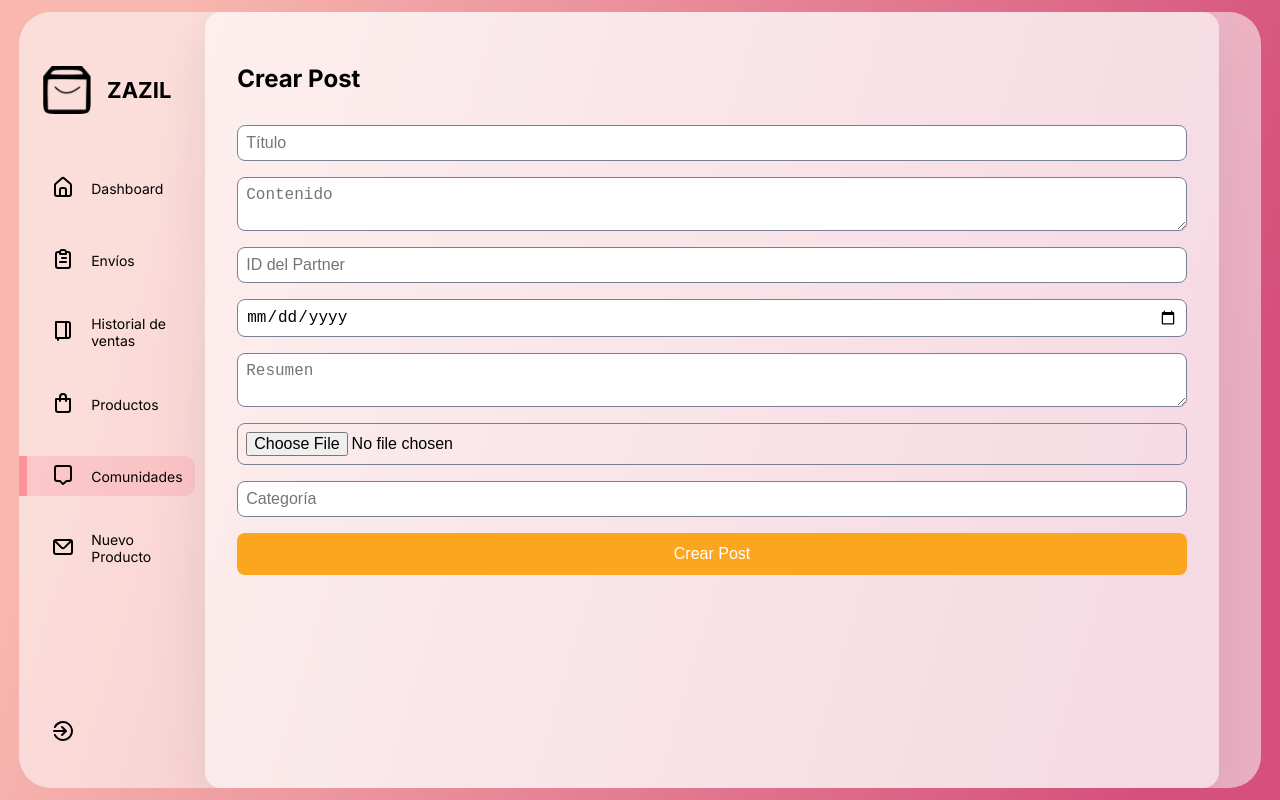
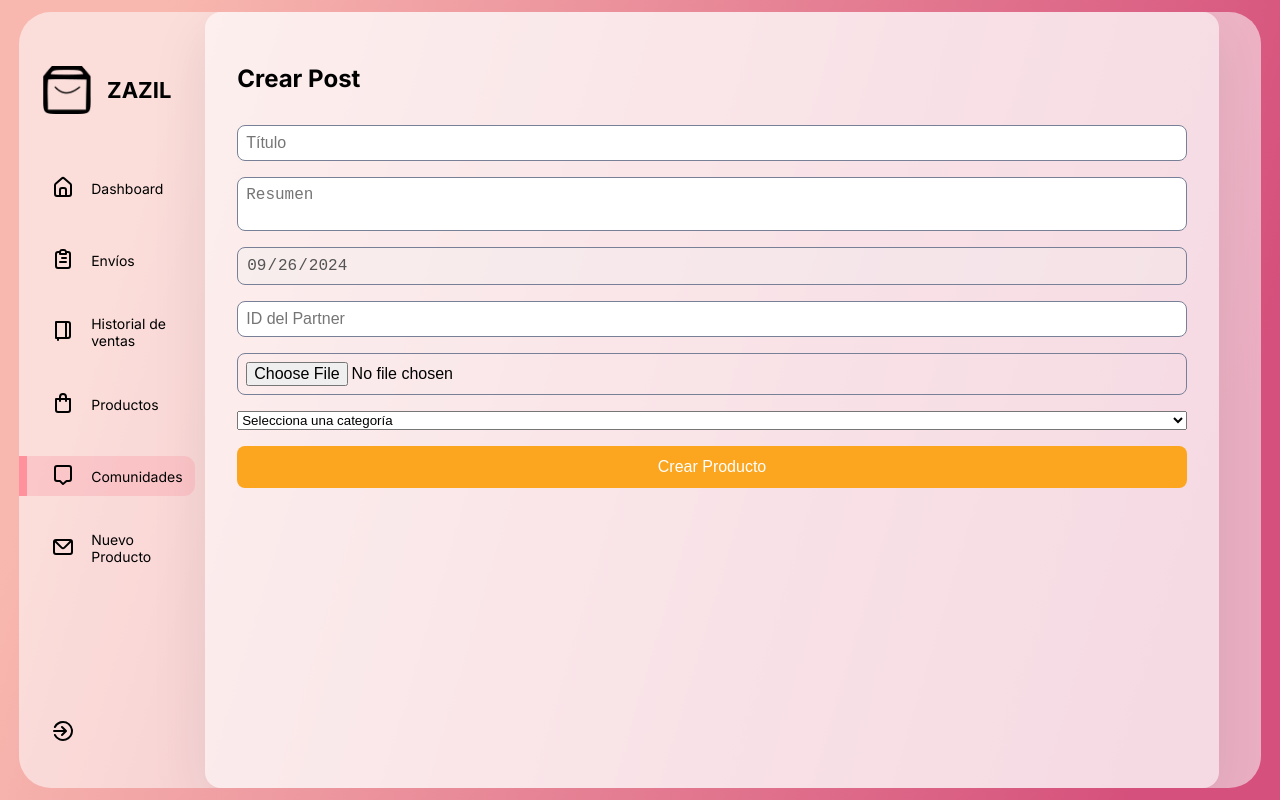
Before and after one commit to Sebastian-Espinoza-25/Reto-TC2007B.401-Equipo-6-Web, a React (Create React App) app: page /appcomunidades in a window 1280 px wide. Built offline with nearby package versions, Linux system fonts and the light colour scheme.

Commit message:
correción de errores pequeños en forms

```diff
--- a/src/components/PostForm/PostForm.jsx
+++ b/src/components/PostForm/PostForm.jsx
@@ -1,22 +1,29 @@
-import React, { useState } from 'react';
-import './PostForm.css';
+import React, { useState, useEffect } from "react";
+import "./PostForm.css";
 
 const PostForm = () => {
   const [formData, setFormData] = useState({
-    title: '',
-    content: '',
-    partner_id: '',
-    date: '',
-    summary: '',
+    title: "",
+    summary: "",
+    date: "",
+    category: "",
+    partner_id: "",
     file_path: null,
-    category: ''
   });
+
+  useEffect(() => {
+    const today = new Date().toISOString().split("T")[0];
+    setFormData((prevFormData) => ({
+      ...prevFormData,
+      date: today,
+    }));
+  }, []);
 
   const handleChange = (e) => {
     const { name, value, files } = e.target;
     setFormData({
       ...formData,
-      [name]: files ? files[0] : value
+      [name]: files ? files[0] : value,
     });
   };
 
@@ -28,18 +35,18 @@ const PostForm = () => {
     }
 
     try {
-        const response = await fetch('http://localhost:3000/api/posts', {
-        method: 'POST',
+      const response = await fetch("http://localhost:3000/api/posts", {
+        method: "POST",
         body: postData,
       });
       if (response.ok) {
-        alert('Producto creado exitosamente');
+        alert("Post creado exitosamente");
       } else {
-          alert('Error al crear el producto');
+        alert("Error al crear el post");
       }
     } catch (error) {
-        console.error('Error:', error);
-        console.error('Error al crear el post:', error);
+      console.error("Error:", error);
+      console.error("Error al crear el post:", error);
     }
   };
 
@@ -55,11 +62,21 @@ const PostForm = () => {
         required
       />
       <textarea
-        name="content"
-        placeholder="Contenido"
-        value={formData.content}
+        name="summary"
+        placeholder="Resumen"
+        value={formData.summary}
         onChange={handleChange}
         required
+        style={{ resize: "none" }}
+      />
+      <input
+        type="date"
+        name="date"
+        placeholder="Fecha"
+        value={formData.date}
+        onChange={handleChange}
+        required
+        disabled
       />
       <input
         type="text"
@@ -69,36 +86,20 @@ const PostForm = () => {
         onChange={handleChange}
         required
       />
-      <input
-        type="date"
-        name="date"
-        placeholder="Fecha"
-        value={formData.date}
-        onChange={handleChange}
-        required
-      />
-      <textarea
-        name="summary"
-        placeholder="Resumen"
-        value={formData.summary}
-        onChange={handleChange}
-        required
-      />
-      <input
-        type="file"
-        name="file_path"
-        onChange={handleChange}
-        required
-      />
-      <input
-        type="text"
+      <input type="file" name="file_path" onChange={handleChange} required />
+      <select
         name="category"
-        placeholder="Categoría"
         value={formData.category}
         onChange={handleChange}
         required
-      />
-      <button type="submit">Crear Post</button>
+      >
+        <option value="">Selecciona una categoría</option>
+        <option value="salud">Salud</option>
+        <option value="inspirate">Inspirate</option>
+        <option value="bienestar">Bienestar</option>
+        <option value="eco">Eco</option>
+      </select>
+      <button type="submit">Crear Producto</button>
     </form>
   );
 };
--- a/src/components/ProductForm/ProductForm.jsx
+++ b/src/components/ProductForm/ProductForm.jsx
@@ -1,23 +1,23 @@
-import React, { useState } from 'react';
-import './ProductForm.css';
+import React, { useState } from "react";
+import "./ProductForm.css";
 
 const ProductForm = () => {
   const [formData, setFormData] = useState({
-    sku: '',
-    name: '',
-    price: '',
-    description: '',
-    dimensions_width: '',
-    dimensions_height: '',
+    sku: "",
+    name: "",
+    price: "",
+    description: "",
+    dimensions_width: "",
+    dimensions_height: "",
     image_path: null,
-    category: ''
+    category: "",
   });
 
   const handleChange = (e) => {
     const { name, value, files } = e.target;
     setFormData({
       ...formData,
-      [name]: files ? files[0] : value
+      [name]: files ? files[0] : value,
     });
   };
 
@@ -25,61 +25,114 @@ const ProductForm = () => {
     const { name, value } = e.target;
     setFormData({
       ...formData,
-      [name]: value
+      [name]: value,
     });
   };
 
   const handleSubmit = async (e) => {
     e.preventDefault();
     if (formData.price < 0) {
-      alert('El precio no puede ser un valor negativo.');
+      alert("El precio no puede ser un valor negativo.");
       return;
     }
     const dimensions = `${formData.dimensions_width} x ${formData.dimensions_height} cm`;
     const dataToSend = new FormData();
-    dataToSend.append('sku', formData.sku);
-    dataToSend.append('name', formData.name);
-    dataToSend.append('price', formData.price);
-    dataToSend.append('description', formData.description);
-    dataToSend.append('dimensions', dimensions);
-    dataToSend.append('image_path', formData.image_path);
-    dataToSend.append('category', formData.category);
-    dataToSend.append('rating', 0);
+    dataToSend.append("sku", formData.sku);
+    dataToSend.append("name", formData.name);
+    dataToSend.append("price", formData.price);
+    dataToSend.append("description", formData.description);
+    dataToSend.append("dimensions", dimensions);
+    dataToSend.append("image_path", formData.image_path);
+    dataToSend.append("category", formData.category);
+    dataToSend.append("rating", 0);
 
     try {
-      const response = await fetch('http://localhost:3000/api/products', {
-        method: 'POST',
-        body: dataToSend
+      const response = await fetch("http://localhost:3000/api/products", {
+        method: "POST",
+        body: dataToSend,
       });
       if (response.ok) {
-        alert('Producto creado exitosamente');
+        alert("Producto creado exitosamente");
       } else {
-        alert('Error al crear el producto');
+        alert("Error al crear el producto");
       }
     } catch (error) {
-      console.error('Error:', error);
-      alert('Error al crear el producto');
+      console.error("Error:", error);
+      alert("Error al crear el producto");
     }
   };
 
   return (
-    <form className="product-form" onSubmit={handleSubmit} encType="multipart/form-data">
+    <form
+      className="product-form"
+      onSubmit={handleSubmit}
+      encType="multipart/form-data"
+    >
       <h2>Crear Producto</h2>
-      <input type="text" name="sku" placeholder="SKU" value={formData.sku} onChange={handleChange} required />
-      <input type="text" name="name" placeholder="Nombre" value={formData.name} onChange={handleChange} required />
-      <input type="number" name="price" placeholder="Precio" value={formData.price} onChange={handleChange} required />
-      <textarea name="description" placeholder="Descripción" value={formData.description} onChange={handleChange} required style={{ resize: 'none' }} />
+      <input
+        type="text"
+        name="sku"
+        placeholder="SKU"
+        value={formData.sku}
+        onChange={handleChange}
+        required
+      />
+      <input
+        type="text"
+        name="name"
+        placeholder="Nombre"
+        value={formData.name}
+        onChange={handleChange}
+        required
+      />
+      <input
+        type="number"
+        name="price"
+        placeholder="Precio"
+        value={formData.price}
+        onChange={handleChange}
+        required
+      />
+      <textarea
+        name="description"
+        placeholder="Descripción"
+        value={formData.description}
+        onChange={handleChange}
+        required
+        style={{ resize: "none" }}
+      />
       <div>
-        <input type="number" name="dimensions_width" placeholder="Ancho (cm)" value={formData.dimensions_width} onChange={handleDimensionsChange} required />
-        <input type="number" name="dimensions_height" placeholder="Alto (cm)" value={formData.dimensions_height} onChange={handleDimensionsChange} required />
+        <input
+          type="number"
+          name="dimensions_width"
+          placeholder="Ancho (cm)"
+          value={formData.dimensions_width}
+          onChange={handleDimensionsChange}
+          required
+        />
+        <input
+          type="number"
+          name="dimensions_height"
+          placeholder="Alto (cm)"
+          value={formData.dimensions_height}
+          onChange={handleDimensionsChange}
+          required
+        />
       </div>
       <input type="file" name="image_path" onChange={handleChange} required />
-      <select name="category" value={formData.category} onChange={handleChange} required>
+      <select
+        name="category"
+        value={formData.category}
+        onChange={handleChange}
+        required
+      >
         <option value="">Selecciona una categoría</option>
-        <option value="Toallas Regulares">Toallas Regulares</option>
-        <option value="Toallas Nocturnas">Toallas Nocturnas</option>
-        <option value="Toallas Teen">Toallas Teen</option>
-        <option value="Pantiprotectores Diarios">Pantiprotectores Diarios</option>
+        <option value="toallas-regulares">Toallas Regulares</option>
+        <option value="toallas-nocturnas">Toallas Nocturnas</option>
+        <option value="toallas-teen">Toallas Teen</option>
+        <option value="pantiprotectores-diarios">
+          Pantiprotectores Diarios
+        </option>
       </select>
       <button type="submit">Crear Producto</button>
     </form>
```
